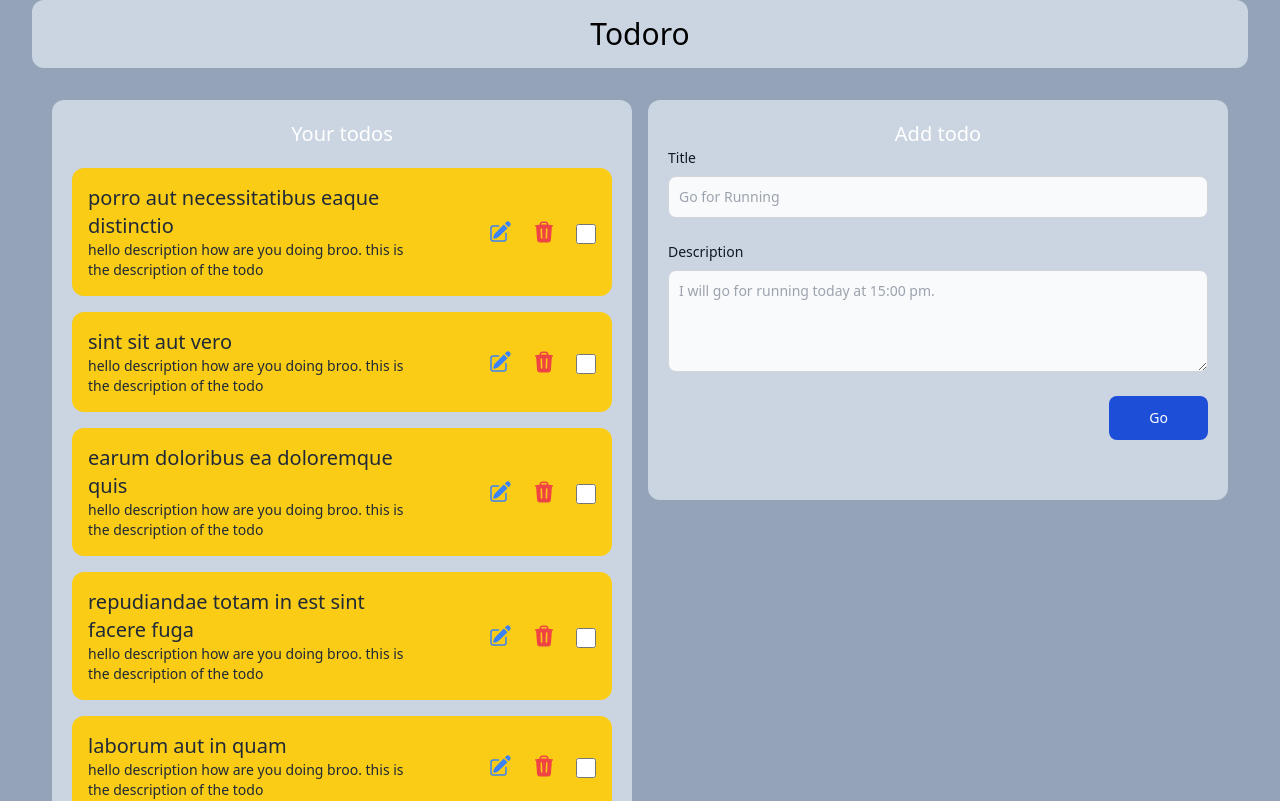
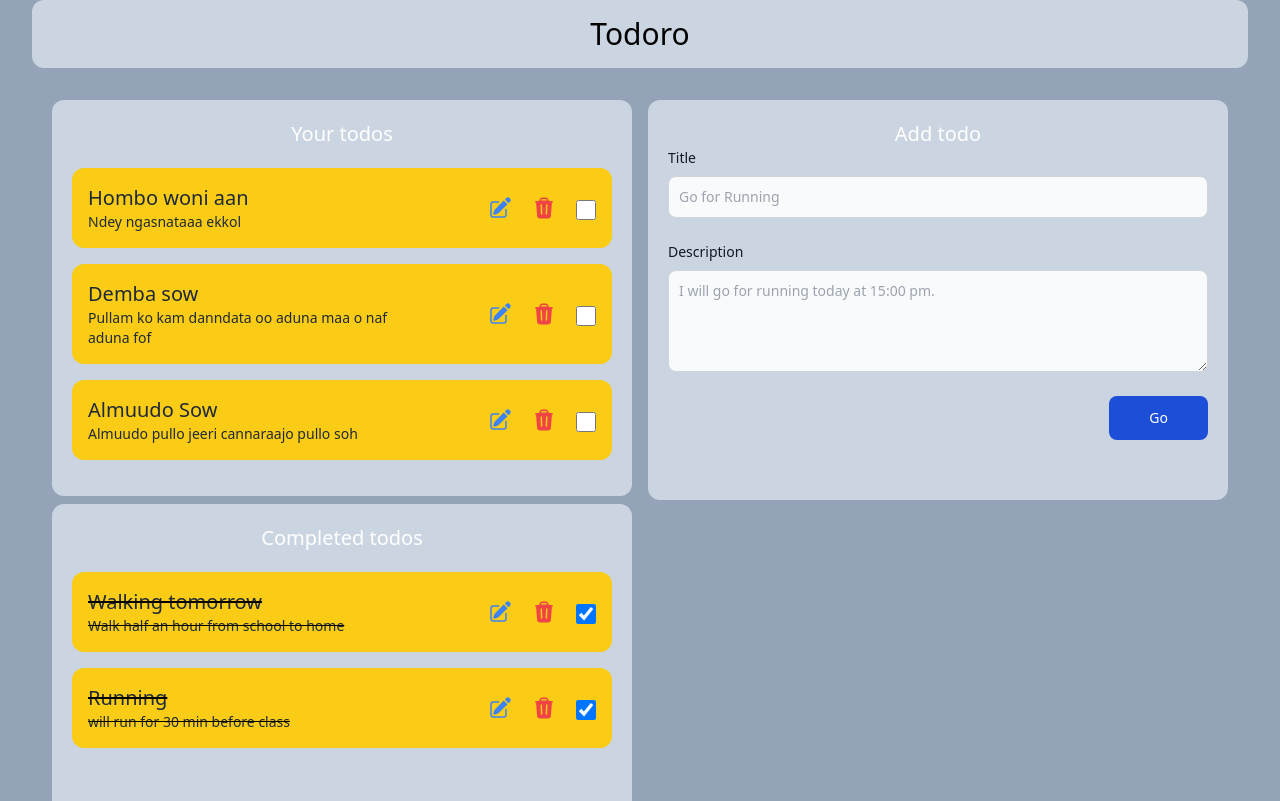
Before and after one commit to dembasow98/Todoro, a React (Create React App) app in the folder frontend/: page / in a window 1280 px wide. Shown: the top 801 px of the page. Built offline with nearby package versions, Linux system fonts and the light colour scheme; data requests are answered from the project's data file.

Commit message:
Done with the todo completion, addition and deletion features.

```diff
--- a/frontend/data/db.json
+++ b/frontend/data/db.json
@@ -2,220 +2,42 @@
   "todos": [
     {
       "userId": 1,
-      "id": 2,
-      "title": "quis ut nam facilis et officia qui",
-      "description": "hello description how are you doing broo. this is the description of the todo",
-      "completed": false
+      "title": "Running",
+      "description": "will run for 30 min before class\n",
+      "completed": true,
+      "id": 1
     },
     {
       "userId": 1,
-      "id": 4,
-      "title": "et porro tempora",
-      "description": "hello description how are you doing broo. this is the description of the todo",
-      "completed": true
+      "title": "Walking tomorrow",
+      "description": "Walk half an hour from school to home",
+      "completed": true,
+      "id": 2
     },
     {
       "userId": 1,
-      "id": 6,
-      "title": "qui ullam ratione quibusdam voluptatem quia omnis",
-      "description": "hello description how are you doing broo. this is the description of the todo",
-      "completed": false
+      "title": "Almuudo Sow",
+      "description": "Almuudo pullo jeeri cannaraajo pullo soh",
+      "completed": false,
+      "id": 3
     },
     {
       "userId": 1,
-      "id": 8,
-      "title": "quo adipisci enim quam ut ab",
-      "description": "hello description how are you doing broo. this is the description of the todo",
-      "completed": true
+      "title": "Demba sow",
+      "description": "Pullam ko kam danndata oo aduna maa o naf aduna fof",
+      "completed": false,
+      "id": 4
     },
     {
       "userId": 1,
-      "id": 9,
-      "title": "molestiae perspiciatis ipsa",
-      "description": "hello description how are you doing broo. this is the description of the todo",
-      "completed": false
-    },
-    {
-      "userId": 1,
-      "id": 10,
-      "title": "illo est ratione doloremque quia maiores aut",
-      "description": "hello description how are you doing broo. this is the description of the todo",
-      "completed": true
-    },
-    {
-      "userId": 1,
-      "id": 11,
-      "title": "vero rerum temporibus dolor",
-      "description": "hello description how are you doing broo. this is the description of the todo",
-      "completed": true
-    },
-    {
-      "userId": 1,
-      "id": 13,
-      "title": "et doloremque nulla",
-      "description": "hello description how are you doing broo. this is the description of the todo",
-      "completed": false
-    },
-    {
-      "userId": 1,
-      "id": 14,
-      "title": "repellendus sunt dolores architecto voluptatum",
-      "description": "hello description how are you doing broo. this is the description of the todo",
-      "completed": true
-    },
-    {
-      "userId": 1,
-      "id": 15,
-      "title": "ab voluptatum amet voluptas",
-      "description": "hello description how are you doing broo. this is the description of the todo",
-      "completed": true
-    },
-    {
-      "userId": 1,
-      "id": 16,
-      "title": "accusamus eos facilis sint et aut voluptatem",
-      "description": "hello description how are you doing broo. this is the description of the todo",
-      "completed": true
-    },
-    {
-      "userId": 1,
-      "id": 17,
-      "title": "quo laboriosam deleniti aut qui",
-      "description": "hello description how are you doing broo. this is the description of the todo",
-      "completed": true
-    },
-    {
-      "userId": 1,
-      "id": 18,
-      "title": "dolorum est consequatur ea mollitia in culpa",
-      "description": "hello description how are you doing broo. this is the description of the todo",
-      "completed": false
-    },
-    {
-      "userId": 1,
-      "id": 19,
-      "title": "molestiae ipsa aut voluptatibus pariatur dolor nihil",
-      "description": "hello description how are you doing broo. this is the description of the todo",
-      "completed": true
-    },
-    {
-      "userId": 1,
-      "id": 20,
-      "title": "ullam nobis libero sapiente ad optio sint",
-      "description": "hello description how are you doing broo. this is the description of the todo",
-      "completed": true
-    },
-    {
-      "userId": 2,
-      "id": 21,
-      "title": "suscipit repellat esse quibusdam voluptatem incidunt",
-      "description": "hello description how are you doing broo. this is the description of the todo",
-      "completed": false
-    },
-    {
-      "userId": 2,
-      "id": 22,
-      "title": "distinctio vitae autem nihil ut molestias quo",
-      "description": "hello description how are you doing broo. this is the description of the todo",
-      "completed": true
-    },
-    {
-      "userId": 2,
-      "id": 23,
-      "title": "et itaque necessitatibus maxime molestiae qui quas velit",
-      "description": "hello description how are you doing broo. this is the description of the todo",
-      "completed": false
-    },
-    {
-      "userId": 2,
-      "id": 24,
-      "title": "adipisci non ad dicta qui amet quaerat doloribus ea",
-      "description": "hello description how are you doing broo. this is the description of the todo",
-      "completed": false
-    },
-    {
-      "userId": 2,
-      "id": 25,
-      "title": "voluptas quo tenetur perspiciatis explicabo natus",
-      "description": "hello description how are you doing broo. this is the description of the todo",
-      "completed": true
-    },
-    {
-      "userId": 2,
-      "id": 26,
-      "title": "aliquam aut quasi",
-      "description": "hello description how are you doing broo. this is the description of the todo",
-      "completed": true
-    },
-    {
-      "userId": 2,
-      "id": 27,
-      "title": "veritatis pariatur delectus",
-      "description": "hello description how are you doing broo. this is the description of the todo",
-      "completed": true
-    },
-    {
-      "userId": 2,
-      "id": 28,
-      "title": "nesciunt totam sit blanditiis sit",
-      "description": "hello description how are you doing broo. this is the description of the todo",
-      "completed": false
-    },
-    {
-      "userId": 2,
-      "id": 29,
-      "title": "laborum aut in quam",
-      "description": "hello description how are you doing broo. this is the description of the todo",
-      "completed": false
-    },
-    {
-      "userId": 2,
-      "id": 30,
-      "title": "nemo perspiciatis repellat ut dolor libero commodi blanditiis omnis",
-      "description": "hello description how are you doing broo. this is the description of the todo",
-      "completed": true
-    },
-    {
-      "userId": 2,
-      "id": 31,
-      "title": "repudiandae totam in est sint facere fuga",
-      "description": "hello description how are you doing broo. this is the description of the todo",
-      "completed": false
-    },
-    {
-      "userId": 2,
-      "id": 32,
-      "title": "earum doloribus ea doloremque quis",
-      "description": "hello description how are you doing broo. this is the description of the todo",
-      "completed": false
-    },
-    {
-      "userId": 2,
-      "id": 33,
-      "title": "sint sit aut vero",
-      "description": "hello description how are you doing broo. this is the description of the todo",
-      "completed": false
-    },
-    {
-      "userId": 2,
-      "id": 34,
-      "title": "porro aut necessitatibus eaque distinctio",
-      "description": "hello description how are you doing broo. this is the description of the todo",
-      "completed": false
-    },
-    {
-      "userId": 2,
-      "id": 35,
-      "title": "repellendus veritatis molestias dicta incidunt",
-      "description": "hello description how are you doing broo. this is the description of the todo",
-      "completed": true
-    },
-    {
-      "userId": 2,
-      "id": 36,
-      "title": "excepturi deleniti adipisci voluptatem et neque optio illum ad",
-      "description": "hello description how are you doing broo. this is the description of the todo",
-      "completed": true
+      "title": "Hombo woni aan",
+      "description": "Ndey ngasnataaa ekkol",
+      "completed": false,
+      "id": 5,
+      "setNewTodo": {
+        "title": "Hombo woni aan",
+        "description": "Ndey ngasnataaa ekkol"
+      }
     }
   ]
 }
--- a/frontend/src/components/Todo.jsx
+++ b/frontend/src/components/Todo.jsx
@@ -1,4 +1,16 @@
-
+/*const updateTodo = (index, todos) => {
+    const newTodos = [...todos];
+    const item = newTodos[index];
+    let newItem = prompt(`Update ${item.todo}?`, item.todo);
+    let todoObj = { todo: newItem, complete: false };
+    newTodos.splice(index, 1, todoObj);
+    if (newItem === null || newItem === "") {
+        return;
+    } else {
+        item.todo = newItem;
+    }
+    setTodoItems(newTodos);
+};*/
 
 const Todo = ({ todo, updateTodoMutation, deleteTodoMutation }) => {
     return (
@@ -18,7 +30,14 @@ const Todo = ({ todo, updateTodoMutation, deleteTodoMutation }) => {
                         </p>
                     </div>
                     <div className='flex flex-row gap-5 ml-16'>
-                        <button onClick={() => updateTodoMutation(todo.id)}>
+                        <button onClick={() => updateTodoMutation.mutate({
+                                id:todo.id,
+                                setNewTodo: {
+                                    title: todo.title,
+                                    description: todo.description,
+                                },
+                            })
+                        }>
                             <svg xmlns="http://www.w3.org/2000/svg" viewBox="0 0 24 24" fill="currentColor" className="w-6 h-6 text-blue-500">
                                 <path d="M21.731 2.269a2.625 2.625 0 00-3.712 0l-1.157 1.157 3.712 3.712 1.157-1.157a2.625 2.625 0 000-3.712zM19.513 8.199l-3.712-3.712-8.4 8.4a5.25 5.25 0 00-1.32 2.214l-.8 2.685a.75.75 0 00.933.933l2.685-.8a5.25 5.25 0 002.214-1.32l8.4-8.4z" />
                                 <path d="M5.25 5.25a3 3 0 00-3 3v10.5a3 3 0 003 3h10.5a3 3 0 003-3V13.5a.75.75 0 00-1.5 0v5.25a1.5 1.5 0 01-1.5 1.5H5.25a1.5 1.5 0 01-1.5-1.5V8.25a1.5 1.5 0 011.5-1.5h5.25a.75.75 0 000-1.5H5.25z" />
@@ -28,7 +47,7 @@ const Todo = ({ todo, updateTodoMutation, deleteTodoMutation }) => {
 
                         <button onClick={() => deleteTodoMutation.mutate({id:todo.id})}>
                             <svg xmlns="http://www.w3.org/2000/svg" viewBox="0 0 24 24" fill="currentColor" className="w-6 h-6 text-red-500">
-                                <path fill-rule="evenodd" d="M16.5 4.478v.227a48.816 48.816 0 013.878.512.75.75 0 11-.256 1.478l-.209-.035-1.005 13.07a3 3 0 01-2.991 2.77H8.084a3 3 0 01-2.991-2.77L4.087 6.66l-.209.035a.75.75 0 01-.256-1.478A48.567 48.567 0 017.5 4.705v-.227c0-1.564 1.213-2.9 2.816-2.951a52.662 52.662 0 013.369 0c1.603.051 2.815 1.387 2.815 2.951zm-6.136-1.452a51.196 51.196 0 013.273 0C14.39 3.05 15 3.684 15 4.478v.113a49.488 49.488 0 00-6 0v-.113c0-.794.609-1.428 1.364-1.452zm-.355 5.945a.75.75 0 10-1.5.058l.347 9a.75.75 0 101.499-.058l-.346-9zm5.48.058a.75.75 0 10-1.498-.058l-.347 9a.75.75 0 001.5.058l.345-9z" clip-rule="evenodd" />
+                                <path fillRule="evenodd" d="M16.5 4.478v.227a48.816 48.816 0 013.878.512.75.75 0 11-.256 1.478l-.209-.035-1.005 13.07a3 3 0 01-2.991 2.77H8.084a3 3 0 01-2.991-2.77L4.087 6.66l-.209.035a.75.75 0 01-.256-1.478A48.567 48.567 0 017.5 4.705v-.227c0-1.564 1.213-2.9 2.816-2.951a52.662 52.662 0 013.369 0c1.603.051 2.815 1.387 2.815 2.951zm-6.136-1.452a51.196 51.196 0 013.273 0C14.39 3.05 15 3.684 15 4.478v.113a49.488 49.488 0 00-6 0v-.113c0-.794.609-1.428 1.364-1.452zm-.355 5.945a.75.75 0 10-1.5.058l.347 9a.75.75 0 101.499-.058l-.346-9zm5.48.058a.75.75 0 10-1.498-.058l-.347 9a.75.75 0 001.5.058l.345-9z"clipRule="evenodd" />
                             </svg>
                         </button>
                         <div className="flex w-full justify-center items-center">
--- a/frontend/src/components/TodosList.jsx
+++ b/frontend/src/components/TodosList.jsx
@@ -1,7 +1,8 @@
-import React, {useState, useEffect} from 'react'
+import React from 'react'
 import {useQuery, useMutation, useQueryClient} from 'react-query'
 import { addTodo, getTodos, updateTodo, deleteTodo } from '../api/todosAPI'
-import NewTodo from './Todo'
+
+import Todo from './Todo'
 
 
 const TodosList = () =>{
@@ -9,14 +10,17 @@ const TodosList = () =>{
 
     //Each todo has title, description, isCompleted, and id
 
-    const [title, setTitle] = React.useState('')
-    const [description, setDescription] = React.useState('')
 
     //Create a new todo from the title and description
     const [newTodo, setNewTodo] = React.useState({
-        title: title,
-        description: description,
+        title: '',
+        description: '',
     })
+
+    const changeHandler = e => {
+        setNewTodo({...newTodo, [e.target.name]: e.target.value})
+        //console.log(newTodo);
+    }
 
 
     const queryClient = useQueryClient();
@@ -33,7 +37,7 @@ const TodosList = () =>{
 
 
     //Cache invalidation (Integrate the axios request methods with react-query)
-    const {mutate: addTodoMutation} = useMutation(addTodo, {
+    const addTodoMutation = useMutation(addTodo, {
         onSuccess: () => {
             // Invalidate and refetch
             queryClient.invalidateQueries('todos');
@@ -41,13 +45,16 @@ const TodosList = () =>{
     });
 
 
-    const {mutate: updateTodoMutation} = useMutation(updateTodo, {
+    const  updateTodoMutation = useMutation(updateTodo, {
         onSuccess: () => {
             // Invalidate and refetch
             queryClient.invalidateQueries('todos');
+
         }
     });
-    const {mutate: deleteTodoMutation} = useMutation(deleteTodo, {
+
+
+    const  deleteTodoMutation = useMutation(deleteTodo, {
         onSuccess: () => {
             // Invalidate and refetch
             queryClient.invalidateQueries('todos');
@@ -59,23 +66,19 @@ const TodosList = () =>{
         e.preventDefault();
 
         // Add the new todo to the list
-        addTodoMutation.mutate({userId:1, todo:newTodo, completed: false});
+        addTodoMutation.mutate({userId:1, title:newTodo.title, description:newTodo.description, completed: false});
 
-        // Reset the input field
-
-
+        // Reset the new todo form
         setNewTodo({
             title: '',
             description: '',
         });
-        setTitle('');
-        setDescription('');
+
+        //Empty the input fields after submitting
+        document.getElementById("title").value = "";
+        document.getElementById("description").value = "";
     }
 
-    const handleUpdate = (id, title, description, completed) => {
-        // Update the todo
-        updateTodoMutation.mutate({id: id, title: title, description: description, completed: completed});
-    }
 
 
   return (
@@ -93,12 +96,12 @@ const TodosList = () =>{
                         <div>
                             {todos.map((todo, index) => (
                                 !todo.completed&&
-                                <NewTodo
+                                <Todo
                                     key={index}
                                     index={index}
                                     todo={todo}
-                                    updateTodo={updateTodoMutation}
-                                    deleteTodo={deleteTodoMutation}
+                                    updateTodoMutation={updateTodoMutation}
+                                    deleteTodoMutation={deleteTodoMutation}
                                 />
                             ))}
                         </div>
@@ -113,11 +116,10 @@ const TodosList = () =>{
                         <div className='text-red-600'>Error: {error.message}</div>
                     ) : (
                         <div>
-                            {todos.map((todo, index) => (
+                            {todos.map((todo) => (
                                 todo.completed&&
-                                <NewTodo
-                                    key={index}
-                                    index={index}
+                                <Todo
+                                    key={todo.id}
                                     todo={todo}
                                     updateTodoMutation={updateTodoMutation}
                                     deleteTodoMutation={deleteTodoMutation}
@@ -130,17 +132,17 @@ const TodosList = () =>{
             <div className='flex flex-col order-1 max-h-[400px] md:order-2 px-5 py-5 rounded-xl  bg-slate-300 dark:bg-slate-900'>
                 <h1 className='text-xl text-white text-center'>Add todo</h1>
                 <form onSubmit={handleSubmit}>
-                    <div class="mb-6">
-                        <label for="title" class="block mb-2 text-sm font-medium text-gray-900 dark:text-gray-300">Title</label>
-                        <input value={title} onChange={(e) => setTitle(e.target.value)}
-                        type="text" id="title" class="bg-gray-50 border border-gray-300 text-gray-900 text-sm rounded-lg focus:ring-blue-500 focus:border-blue-500 block w-full p-2.5 dark:bg-gray-700 dark:border-gray-600 dark:placeholder-gray-400 dark:text-white dark:focus:ring-blue-500 dark:focus:border-blue-500" placeholder="Go for Running" required/>
+                    <div className="mb-6">
+                        <label htmlFor="title" className="block mb-2 text-sm font-medium text-gray-900 dark:text-gray-300">Title</label>
+                        <input name='title' onChange={changeHandler}
+                        type="text" id="title" className="bg-gray-50 border border-gray-300 text-gray-900 text-sm rounded-lg focus:ring-blue-500 focus:border-blue-500 block w-full p-2.5 dark:bg-gray-700 dark:border-gray-600 dark:placeholder-gray-400 dark:text-white dark:focus:ring-blue-500 dark:focus:border-blue-500" placeholder="Go for Running" required/>
                     </div>
-                    <div class="mb-6">
-                        <label for="description" class="block mb-2 text-sm font-medium text-gray-900 dark:text-gray-300">Description</label>
-                        <textarea value={description} onChange={(e) => setDescription(e.target.value)}
-                        id="description" rows="4" class="block p-2.5 w-full text-sm text-gray-900 bg-gray-50 rounded-lg border border-gray-300 focus:ring-blue-500 focus:border-blue-500 dark:bg-gray-700 dark:border-gray-600 dark:placeholder-gray-400 dark:text-white dark:focus:ring-blue-500 dark:focus:border-blue-500" placeholder="I will go for running today at 15:00 pm."></textarea>
+                    <div className="mb-6">
+                        <label htmlFor="description" className="block mb-2 text-sm font-medium text-gray-900 dark:text-gray-300">Description</label>
+                        <textarea name='description' onChange={changeHandler}
+                        id="description" rows="4" className="block p-2.5 w-full text-sm text-gray-900 bg-gray-50 rounded-lg border border-gray-300 focus:ring-blue-500 focus:border-blue-500 dark:bg-gray-700 dark:border-gray-600 dark:placeholder-gray-400 dark:text-white dark:focus:ring-blue-500 dark:focus:border-blue-500" placeholder="I will go for running today at 15:00 pm."></textarea>
                     </div>
-                    <button type="submit" class="text-white mb-4 right-0 float-right px-10 py-3 bg-blue-700 hover:bg-blue-800 focus:ring-4 focus:outline-none focus:ring-blue-300 font-medium rounded-lg text-sm w-full sm:w-auto text-center dark:bg-blue-600 dark:hover:bg-blue-700 dark:focus:ring-blue-800">Go</button>
+                    <button type="submit" className="text-white mb-4 right-0 float-right px-10 py-3 bg-blue-700 hover:bg-blue-800 focus:ring-4 focus:outline-none focus:ring-blue-300 font-medium rounded-lg text-sm w-full sm:w-auto text-center dark:bg-blue-600 dark:hover:bg-blue-700 dark:focus:ring-blue-800">Go</button>
                 </form>
             </div>
         </div>
```
